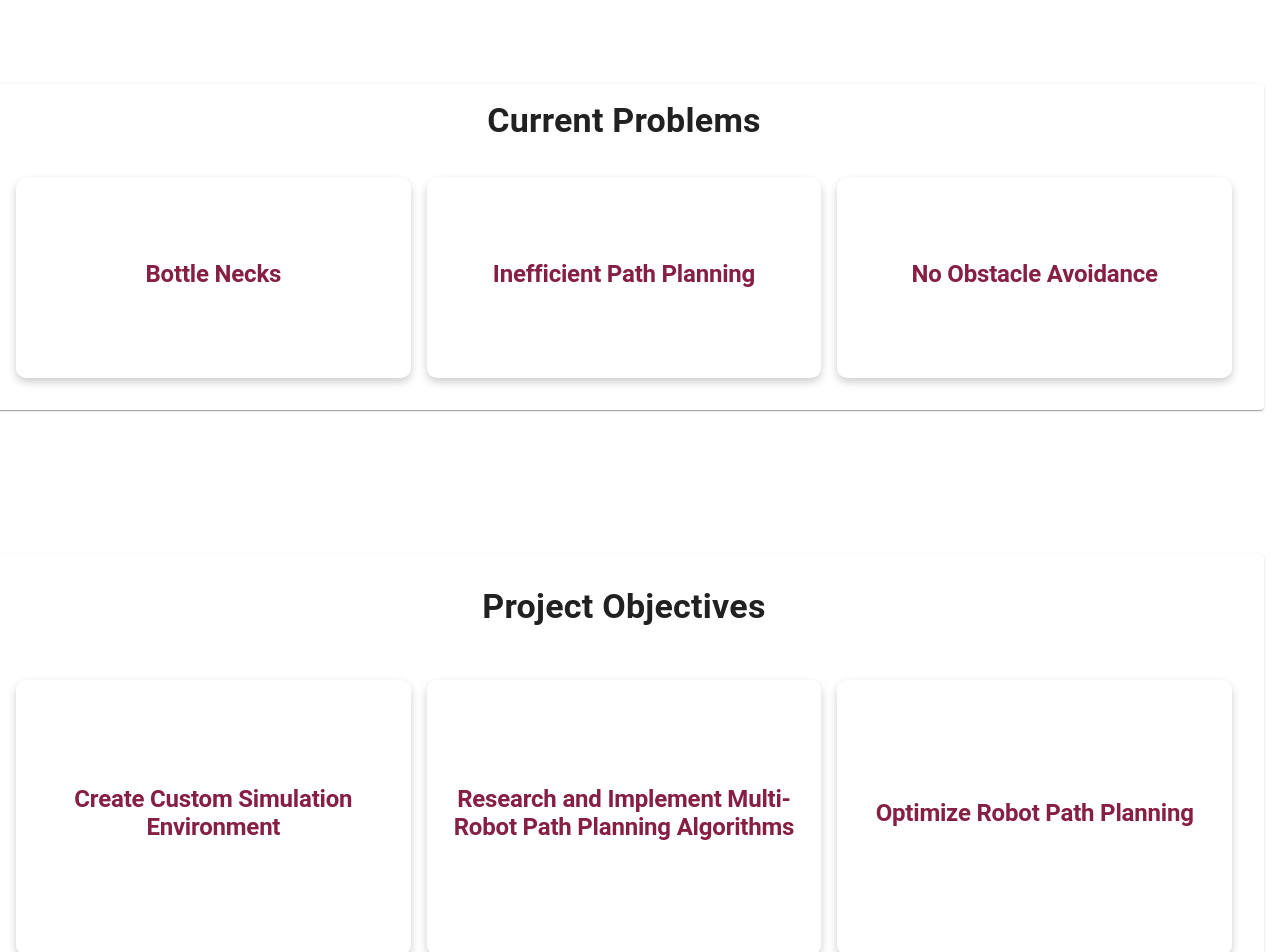
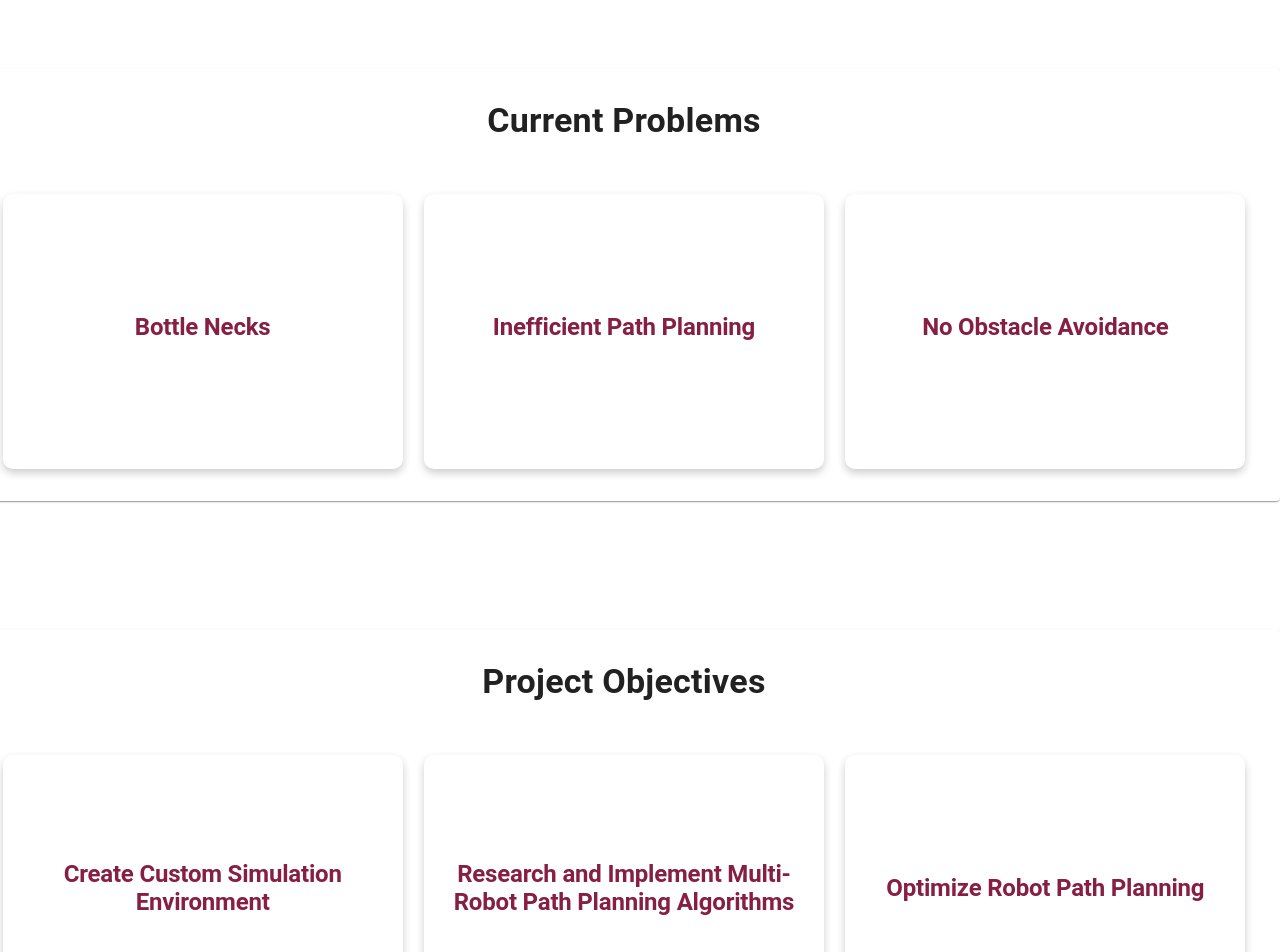
Before and after one commit to neastman018/MDE_Application, a Next.js app in the folder frontend/: page /project in a window 1280 px wide. Shown: the part 1220-2172 px from the top of the page. Built offline with nearby package versions, Linux system fonts and the light colour scheme.

Commit message:
fixed issue where cards were not properly centered

```diff
--- a/frontend/app/project/page.jsx
+++ b/frontend/app/project/page.jsx
@@ -197,43 +197,42 @@ export default function ProjectPage() {
             </Card>
           </Grid>
          </Box>
-         <Box component="main" sx={{ p: 0}}>
-          <Box sx={{ padding: 2, justifyContent: 'center' }}>
+         <Box component="main" sx={{ display: 'flex', flexDirection: 'column', alignItems: 'center', p: 0 }}>
           <Grid container spacing={4} sx={{ paddingBottom: 10, paddingTop: 10, justifyContent: 'center' }}>
-            <Card sx={{ display: 'flex', flexDirection: { xs: 'column', md: 'row' }, width: '100vw', textAlign: 'center' }}>
-              <Box sx={{ padding: 2, flexDirection: "row", justifyContent: 'center' }}>
-              <Typography variant="h4" sx={{ padding: 0, fontWeight: 'bold',  justifyContent: 'center' }}>
+            <Card sx={{ display: 'flex', flexDirection: { xs: 'column', md: 'row' }, width: '100%', textAlign: 'center' }}>
+              <Box sx={{ padding: 2, flexDirection: "row", width: '100%' }}>
+                <Typography variant="h4" sx={{ padding: 2, fontWeight: 'bold', textAlign: 'center' }}>
                   Current Problems
                 </Typography>
-              <Grid container spacing={2} sx={{ padding: 2 }}>
+                <Grid container spacing={2} sx={{ padding: 2, justifyContent: 'center' }}>
                   {problemCards.map((component, index) => (
                     <Grid item xs={12} md={4} key={index}>
-                    <FlipCardComponent key={index} post={component} width={"400px"} height={"200px"}/>
+                      <FlipCardComponent key={index} post={component} width={"400px"} height={"275px"} />
                     </Grid>
                   ))}
                 </Grid>
               </Box>
             </Card>
           </Grid>
-          </Box>
+
           <Grid container spacing={4} sx={{ paddingBottom: 10, paddingTop: 10, justifyContent: 'center' }}>
-            <Card sx={{ display: 'flex', flexDirection: { xs: 'column', md: 'row' }, width: '100vw', textAlign: 'center' }}>
-              <Box sx={{ padding: 2, flexDirection: "row" }}>
-              <Typography variant="h4" justifyContent="center" sx={{ padding: 2, fontWeight: 'bold' }}>
+            <Card sx={{ display: 'flex', flexDirection: { xs: 'column', md: 'row' }, width: '100%', textAlign: 'center' }}>
+              <Box sx={{ padding: 2, flexDirection: "row", width: '100%' }}>
+                <Typography variant="h4" sx={{ padding: 2, fontWeight: 'bold', textAlign: 'center' }}>
                   Project Objectives
                 </Typography>
-              <Grid container spacing={2} sx={{ padding: 2 }}>
+                <Grid container spacing={2} sx={{ padding: 2, justifyContent: 'center' }}>
                   {objectiveCards.map((component, index) => (
-                  <Grid item xs={12} md={4} key={index} justifyContent="center">
-                    <FlipCardComponent key={index} post={component} width={"400px"} height={"275px"}/>
+                    <Grid item xs={12} md={4} key={index}>
+                      <FlipCardComponent key={index} post={component} width={"400px"} height={"275px"} />
                     </Grid>
                   ))}
                 </Grid>
               </Box>
             </Card>
           </Grid>
-          <SimFlipCard post={simCards[0]}/>
 
+          <SimFlipCard post={simCards[0]} />
         </Box>
 
     </Experimental_CssVarsProvider>
```
Lines whose indentation alone changed are shown as unchanged.
